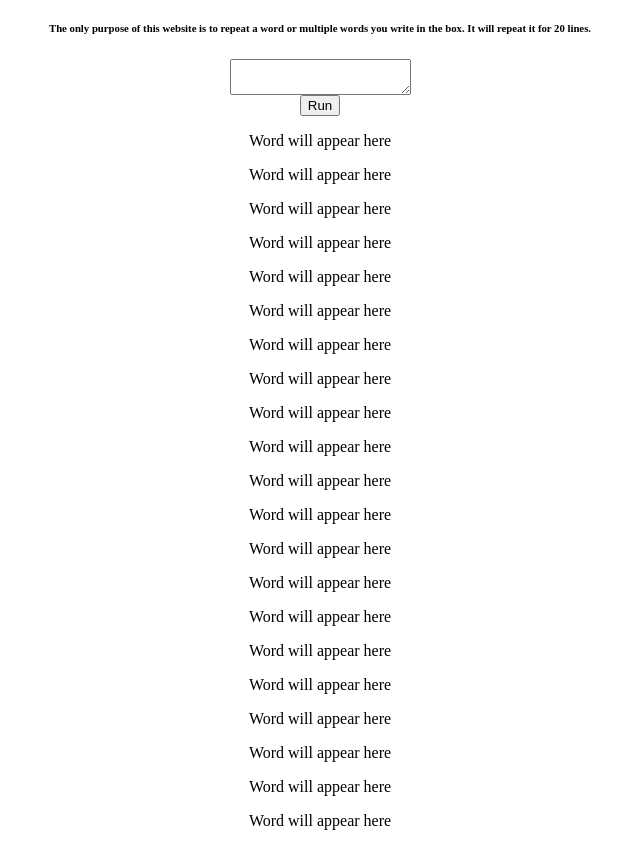
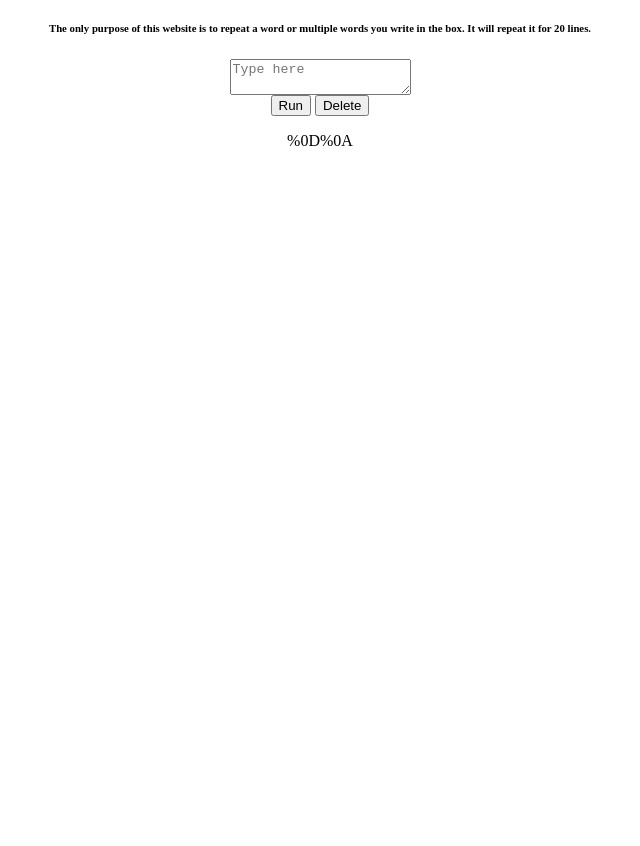
Before and after one commit to Anexsyste/Word-Repeater, a plain HTML site: page index.html in a window 1280 px wide. Both pictures are taken after a click on the button "Run". Shown: the part 48-894 px from the top of the page, without its empty margins (320-960 px from the left). After the commit the page ends 800 px from the top, so only its background shows below. Drawn offline with Linux system fonts and the light colour scheme.

Commit message:
Finally made it work

```diff
--- a/index.html
+++ b/index.html
@@ -8,10 +8,23 @@
     <body>
         <h1>Word Repeater</h1>
         <h6>The only purpose of this website is to repeat a word or multiple words you write in the box. It will repeat it for 20 lines.</h6>
-            <div id="container">
-        <textarea id="word-el"></textarea>
+
+
+
+
+
+    <div id="container">
+        <textarea placeholder="Type here"id="word-el"></textarea>
         <br>
-        <button id="w" onclick="repeat()"> Run </button>
+        <button id="w" onclick="play()"> Run </button>
+        <button id="w" onclick="remove()"> Delete </button>
+
+
+        <p id="repeat-el">Word will appear here</p>
+
+
+
+        <!-- <p id="repeat-el">Word will appear here</p>
         <p id="repeat-el">Word will appear here</p>
         <p id="repeat-el">Word will appear here</p>
         <p id="repeat-el">Word will appear here</p>
@@ -30,10 +43,19 @@
         <p id="repeat-el">Word will appear here</p>
         <p id="repeat-el">Word will appear here</p>
         <p id="repeat-el">Word will appear here</p>
-        <p id="repeat-el">Word will appear here</p>
-        <p id="repeat-el">Word will appear here</p>
-        <p id="repeat-el">Word will appear here</p>
+        <p id="repeat-el">Word will appear here</p> -->
+
+
+
     </div>
-        <script scr="index.js"></script>
+
+
+
+
+
+
+
+
+        <script src="index.js"></script>
     </body>
 </html>
--- a/index.js
+++ b/index.js
@@ -1,9 +1,22 @@
-let repeatEL = document.getElementById("repeat-el")
-let wordEL = document.getElementById("word-el")
+//let repeatEL = document.getElementById("repeat-el")
+//let wordEL = document.getElementById("word-el").innerText
 
 
 
-function repeat() {
-    repeatEL.textContent = 1
-    console.log(repeatEL)
+function play() {
+    let wordEL = document.getElementById("word-el").value
+    document.getElementById("repeat-el").innerText = wordEL + " %0D%0A" + wordEL + " " + wordEL + " " + wordEL + " " + wordEL + " " + wordEL + " " + wordEL + " " + wordEL + " " + wordEL + " " + wordEL + " " + wordEL + " " + wordEL + " " + wordEL + " " + wordEL + " " + wordEL + " " + wordEL + " " + wordEL + " " + wordEL + " " + wordEL + " " + wordEL + " " + wordEL + " " + wordEL
+
+
 }
+
+function remove(){
+    wordEL = document.getElementById("word-el").value = ""
+    document.getElementById("repeat-el").innerText = wordEL
+}
+
+for(var p = 0; p < 21; p++){
+    let wordEL = document.getElementById("word-el").value
+    document.getElementById("repeat-el").innerText = wordEL
+    console.log(wordEL)
+}
```
